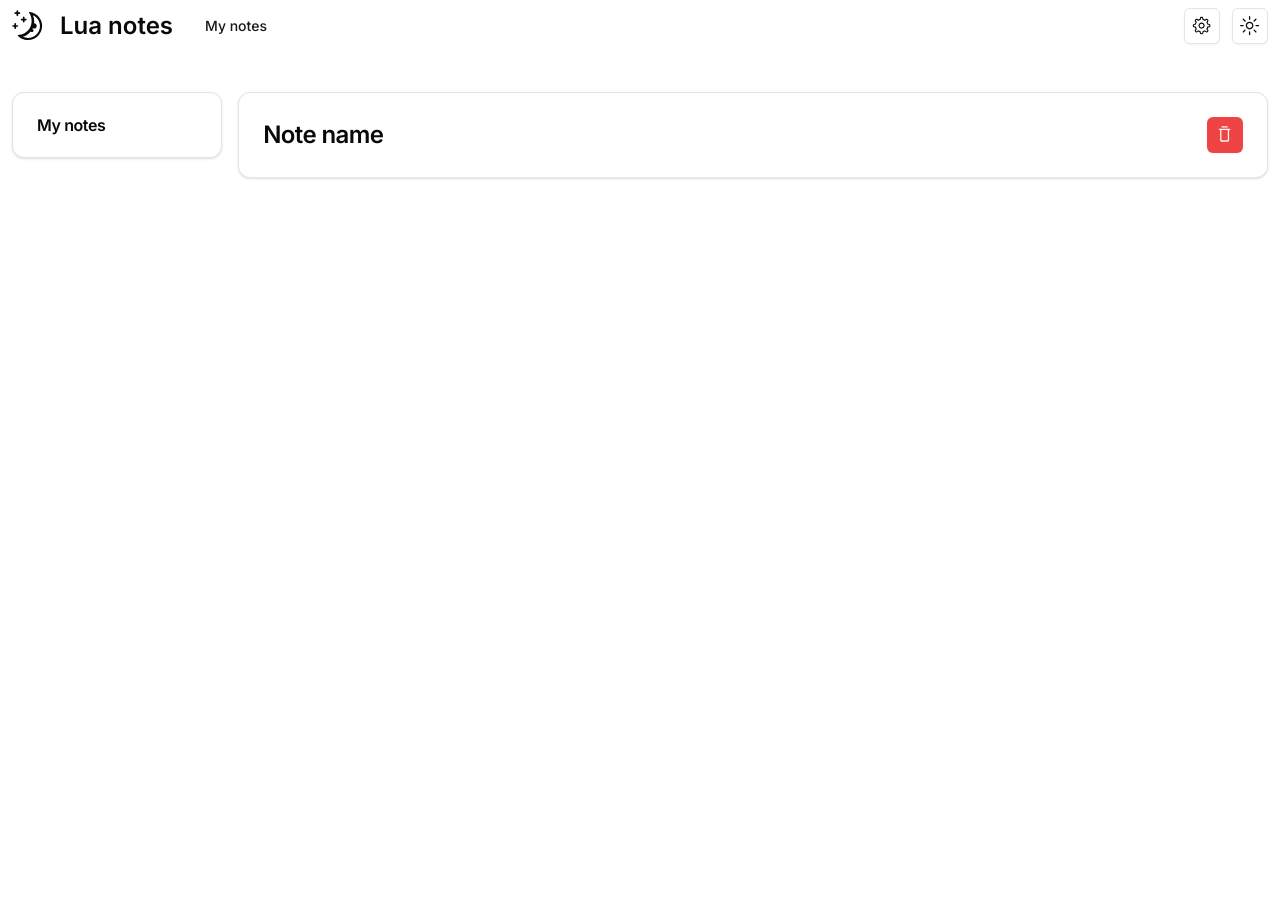
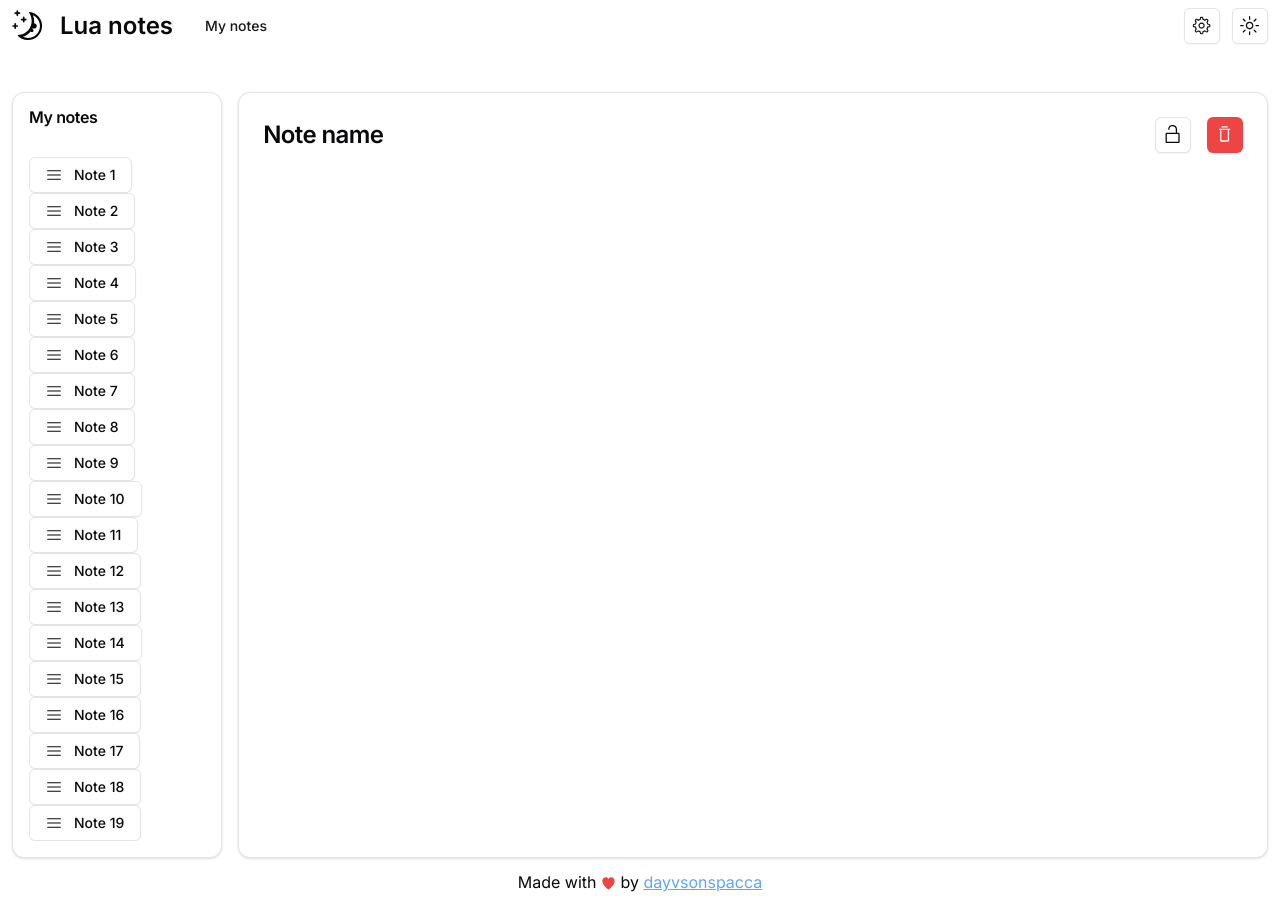
Before and after one commit to dayvsonspacca/lua-notes, a Next.js app: page / in a window 1280 px wide. Before the commit the page ends 800 px from the top, so only its background shows below. Built offline with nearby package versions, Linux system fonts and the light colour scheme.

Commit message:
feat: start note block and list.

```diff
--- a/package.json
+++ b/package.json
@@ -11,6 +11,7 @@
   "dependencies": {
     "@radix-ui/react-dropdown-menu": "^2.0.6",
     "@radix-ui/react-icons": "^1.3.0",
+    "@radix-ui/react-scroll-area": "^1.0.5",
     "@radix-ui/react-slot": "^1.0.2",
     "class-variance-authority": "^0.7.0",
     "clsx": "^2.1.0",
--- a/src/app/layout.tsx
+++ b/src/app/layout.tsx
@@ -3,6 +3,7 @@
 import "./globals.css";
 import { Header } from "@/components/header";
 import { ThemeProvider } from "@/components/theme-provider";
+import { Footer } from "@/components/footer";
 
 const inter = Inter({ subsets: ["latin"] });
 
@@ -18,10 +19,11 @@
 }>) {
     return (
         <html lang="en">
-            <body className={inter.className + ""}>
+            <body className={inter.className + " flex justify-between flex-col h-screen"}>
                 <ThemeProvider attribute="class" defaultTheme="system" enableSystem>
                     <Header />
                     {children}
+                    <Footer/>
                 </ThemeProvider>
             </body>
         </html>
--- a/src/app/page.tsx
+++ b/src/app/page.tsx
@@ -1,11 +1,11 @@
 import { NoteBlock } from "@/components/notes/note-block";
-import { NoteList } from "@/components/notes/notes-list"
+import { NoteList } from "@/components/notes/notes-list";
 
 export default function Home() {
-  return (
-    <main className="mx-3 my-2 flex gap-4 mt-10">
-      <NoteList/>
-      <NoteBlock />
-    </main>
-  );
+    return (
+        <main className="flex gap-4 mt-10 mx-3 my-2 h-full">
+            <NoteList />
+            <NoteBlock />
+        </main>
+    );
 }
--- /dev/null
+++ b/src/components/footer.tsx
@@ -0,0 +1,10 @@
+import { HeartFilledIcon } from "@radix-ui/react-icons";
+import Link from "next/link";
+
+export function Footer() {
+    return (
+        <footer className="px-3 py-2 flex items-center justify-center h-8">
+            <span>Made with  <HeartFilledIcon className="text-red-500 inline"/>  by <Link href="https://github.com/dayvsonspacca" prefetch target="_blank" className="underline text-blue-400">dayvsonspacca</Link></span>
+        </footer>
+    );
+}
--- a/src/components/notes/note-block.tsx
+++ b/src/components/notes/note-block.tsx
@@ -1,6 +1,6 @@
 import { Card, CardHeader, CardTitle } from "@/components/ui/card";
 import { Button } from "@/components/ui/button";
-import { TrashIcon } from "@radix-ui/react-icons";
+import { LockOpen1Icon, TrashIcon } from "@radix-ui/react-icons";
 
 export function NoteBlock() {
     return (
@@ -9,8 +9,11 @@
                 <CardTitle className="text-2xl flex items-center justify-between">
                     Note name
                     <div className="flex items-center gap-4">
+                        <Button size="icon" variant="outline">
+                            <LockOpen1Icon className="size-[1.2rem]" />
+                        </Button>
                         <Button size="icon" variant="destructive">
-                            <TrashIcon className="size-[1.2rem]"/>
+                            <TrashIcon className="size-[1.2rem]" />
                         </Button>
                     </div>
                 </CardTitle>
--- a/src/components/notes/notes-list.tsx
+++ b/src/components/notes/notes-list.tsx
@@ -1,11 +1,26 @@
-import { Card, CardHeader, CardTitle } from "@/components/ui/card";
+import { Card, CardContent, CardHeader, CardTitle } from "@/components/ui/card";
+import { Button } from "../ui/button";
+import { HamburgerMenuIcon } from "@radix-ui/react-icons";
+import { ScrollArea } from "../ui/scroll-area";
 
 export function NoteList() {
     return (
         <Card className="w-[16rem] h-full">
-            <CardHeader>
+            <CardHeader className="p-4">
                 <CardTitle>My notes</CardTitle>
             </CardHeader>
+            <CardContent className="flex flex-col gap-2 p-4 max-h-full">
+                <ScrollArea className="w-full">
+                    {Array.from([1, 2, 3, 4, 5, 6, 7, 8, 9, 10, 11, 12, 13, 14, 15, 16, 17, 18, 19]).map(i => {
+                        return (
+                            <Button key={i} className="flex items-center justify-start gap-3" variant="outline">
+                                <HamburgerMenuIcon className="size-4 cursor-grab"/>
+                                Note {i}
+                            </Button>
+                        )
+                    })}
+                </ScrollArea>
+            </CardContent>
         </Card>
     );
 }
--- /dev/null
+++ b/src/components/ui/scroll-area.tsx
@@ -0,0 +1,48 @@
+"use client"
+
+import * as React from "react"
+import * as ScrollAreaPrimitive from "@radix-ui/react-scroll-area"
+
+import { cn } from "@/lib/utils"
+
+const ScrollArea = React.forwardRef<
+  React.ElementRef<typeof ScrollAreaPrimitive.Root>,
+  React.ComponentPropsWithoutRef<typeof ScrollAreaPrimitive.Root>
+>(({ className, children, ...props }, ref) => (
+  <ScrollAreaPrimitive.Root
+    ref={ref}
+    className={cn("relative overflow-hidden", className)}
+    {...props}
+  >
+    <ScrollAreaPrimitive.Viewport className="h-full w-full rounded-[inherit]">
+      {children}
+    </ScrollAreaPrimitive.Viewport>
+    <ScrollBar />
+    <ScrollAreaPrimitive.Corner />
+  </ScrollAreaPrimitive.Root>
+))
+ScrollArea.displayName = ScrollAreaPrimitive.Root.displayName
+
+const ScrollBar = React.forwardRef<
+  React.ElementRef<typeof ScrollAreaPrimitive.ScrollAreaScrollbar>,
+  React.ComponentPropsWithoutRef<typeof ScrollAreaPrimitive.ScrollAreaScrollbar>
+>(({ className, orientation = "vertical", ...props }, ref) => (
+  <ScrollAreaPrimitive.ScrollAreaScrollbar
+    ref={ref}
+    orientation={orientation}
+    className={cn(
+      "flex touch-none select-none transition-colors",
+      orientation === "vertical" &&
+        "h-full w-2.5 border-l border-l-transparent p-[1px]",
+      orientation === "horizontal" &&
+        "h-2.5 flex-col border-t border-t-transparent p-[1px]",
+      className
+    )}
+    {...props}
+  >
+    <ScrollAreaPrimitive.ScrollAreaThumb className="relative flex-1 rounded-full bg-border" />
+  </ScrollAreaPrimitive.ScrollAreaScrollbar>
+))
+ScrollBar.displayName = ScrollAreaPrimitive.ScrollAreaScrollbar.displayName
+
+export { ScrollArea, ScrollBar }
```
Also changed, not shown: 1 other file (tests, documents, lock files or other folders).
